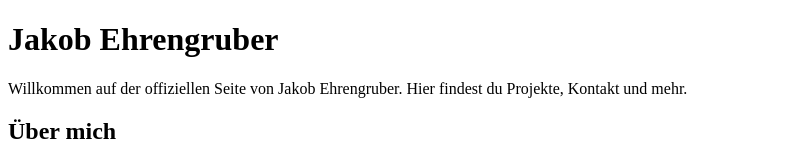
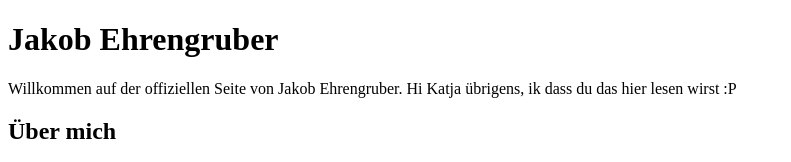
Before and after one commit to jakobehrengruber44/jakobehrengruber44.github.io, a plain HTML site: page index.html in a window 1280 px wide. Shown: the top 162 px of the page, without its empty margins (0-791 px from the left). Drawn offline with Linux system fonts and the light colour scheme.

Commit message:
Update index.html
katja

```diff
--- a/index.html
+++ b/index.html
@@ -11,7 +11,7 @@
 <body>
   <header>
     <h1>Jakob Ehrengruber</h1>
-    <p>Willkommen auf der offiziellen Seite von Jakob Ehrengruber. Hier findest du Projekte, Kontakt und mehr.</p>
+    <p>Willkommen auf der offiziellen Seite von Jakob Ehrengruber. Hi Katja übrigens, ik dass du das hier lesen wirst :P</p>
   </header>
 
   <main>
```
